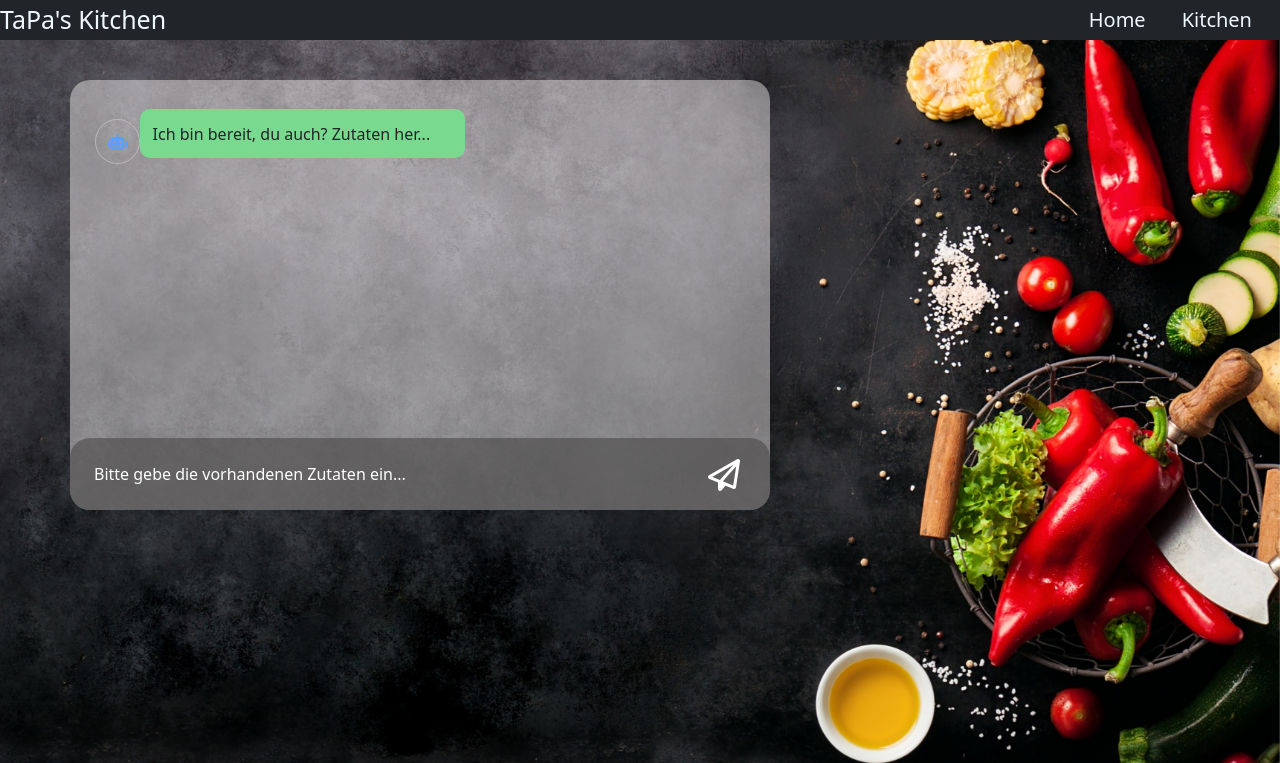
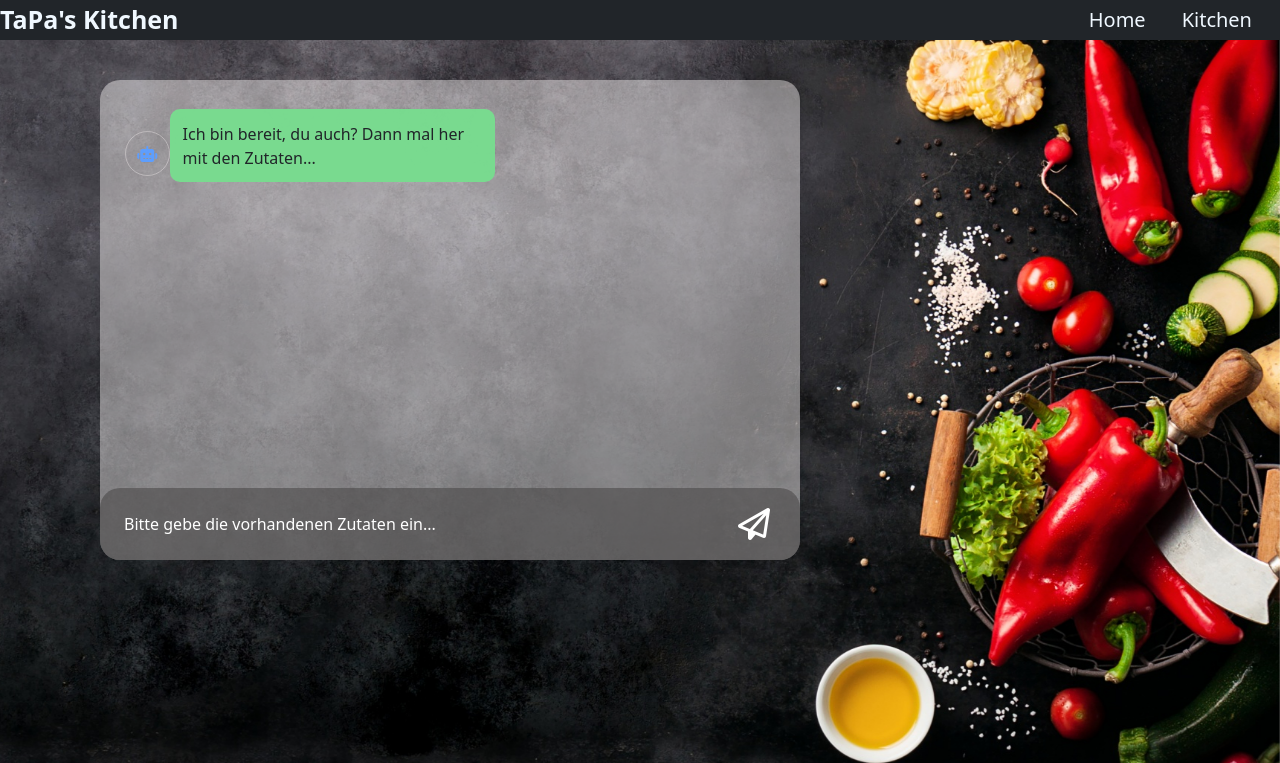
Before and after one commit to pate86/TaPasKitchen, a plain HTML site: page kitchen.html in a window 1280 px wide. Shown: the top 763 px of the page. Drawn offline with nearby package versions, Linux system fonts and the light colour scheme; files whose address does not match are found by name.

Commit message:
bot window edited

```diff
--- a/css/stylek.css
+++ b/css/stylek.css
@@ -93,13 +93,13 @@ footer {
 
   .container {
         width: 700px;
-        height: 430px;
+        height: 480px;
         background-color: hsla(0, 22%, 95%, 0.457);
         border-radius: 20px;
         box-shadow: 5px 0px 10px rgba(0, 0, 0, 0.03);
         position: relative;
         margin-top: 40px;
-        margin-left: 70px;
+        margin-left: 100px;
     }
 
 .card-header{
@@ -226,5 +226,5 @@ footer {
     color: #ffffff;
     font-size: 2rem;
     cursor: pointer;
-    margin-top: 450px;
+    margin-top: 500px;
 }
--- a/kitchen.html
+++ b/kitchen.html
@@ -21,7 +21,7 @@
 
     <nav class="navbar navbar-expand-lg navbar-light bg-dark">
 
-        <a class="navbar-brand" href="index.html" style="color: aliceblue; font-size: 25px;" >TaPa's Kitchen</a>
+        <a class="navbar-brand" href="index.html" style="color: aliceblue; font-size: 25px;" ><b>TaPa's Kitchen</b></a>
         <button class="navbar-toggler" type="button" data-toggle="collapse" data-target="#navbarNav"
             aria-controls="navbarNav" aria-expanded="false" aria-label="Toggle navigation">
             <span class="navbar-toggler-icon"></span>
@@ -48,7 +48,7 @@
             <div class="card-body">
                 <div class="chat chat-bot">
                     <span class="user-icon"><i class="fa fa-robot"></i></span>
-                    <p>Ich bin bereit, du auch? Zutaten her... </p>
+                    <p>Ich bin bereit, du auch? Dann mal her mit den Zutaten... </p>
                 </div>
                 <div class="chat user">
                    <!-- <span class="user-icon"><i class="fa fa-user"></i></span> -->
```
